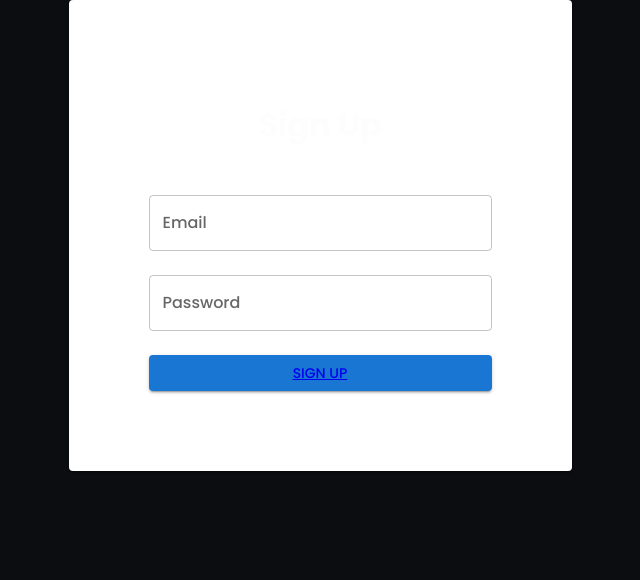
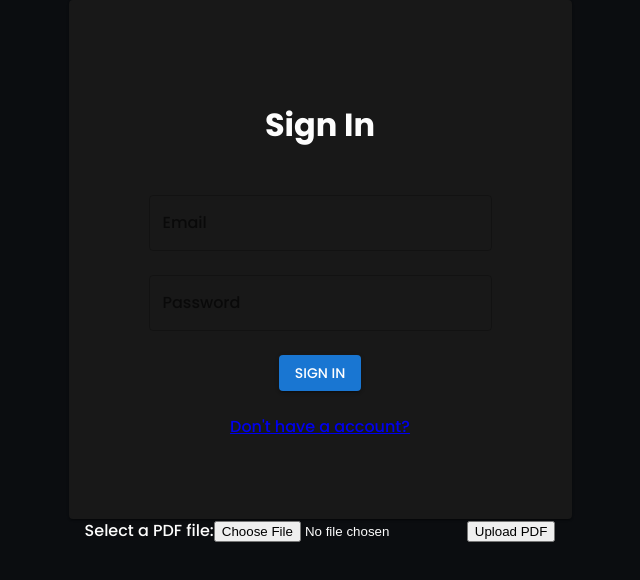
Before and after one commit to Chase272/Expenser, a React (Create React App) app: page / in a window 1280 px wide. Shown: the top 580 px of the page, without its empty margins (320-960 px from the left). Built offline with nearby package versions, Linux system fonts and the light colour scheme.

Commit message:
Add FileUploader component for PDF file upload functionality

```diff
--- /dev/null
+++ b/src/Components/FileUploader.js
@@ -0,0 +1,47 @@
+import React, { useState } from "react";
+
+function FileUploader() {
+  const [selectedFile, setSelectedFile] = useState(null);
+
+  const handleUpload = async (event) => {
+    event.preventDefault(); // Prevent default form submission
+
+    if (!selectedFile) {
+      return alert("Please select a PDF file");
+    }
+
+    // Your Fetch request logic here, using the selectedFile
+    const formData = new FormData();
+    formData.append("pdfFile", selectedFile);
+
+    try {
+      const response = await fetch("/upload-pdf", {
+        method: "POST",
+        headers: {
+          "Content-Type": "multipart/form-data",
+        },
+        body: formData,
+      });
+
+      const data = await response.text();
+      console.log("Success:", data);
+    } catch (error) {
+      console.error("Error:", error);
+    }
+  };
+
+  return (
+    <form onSubmit={handleUpload}>
+      <label htmlFor="fileInput">Select a PDF file:</label>
+      <input
+        type="file"
+        id="fileInput"
+        accept="application/pdf"
+        onChange={(event) => setSelectedFile(event.target.files[0])}
+      />
+      <button type="submit">Upload PDF</button>
+    </form>
+  );
+}
+
+export default FileUploader;
--- a/src/Pages/SignInPage.js
+++ b/src/Pages/SignInPage.js
@@ -1,6 +1,7 @@
-import { Button, Paper, Stack, TextField } from "@mui/material";
+import { Button, Paper, Stack, TextField, Typography } from "@mui/material";
 import React, { useState } from "react";
 import { Link } from "react-router-dom";
+import FileUploader from "../Components/FileUploader";
 
 const SignUpPage = () => {
   const [email, setEmail] = useState("");
@@ -21,9 +22,9 @@ const SignUpPage = () => {
         width: "100%",
       }}
     >
-      <Paper sx={{ padding: 10 }}>
+      <Paper sx={{ padding: 10, backgroundColor: "#181818" }}>
         <Stack gap={3}>
-          <h1>Sign Up</h1>
+          <h1>Sign In</h1>
           <TextField
             type="email"
             label="Email"
@@ -35,12 +36,18 @@ const SignUpPage = () => {
             label="Password"
             value={password}
             onChange={(e) => setPassword(e.target.value)}
-          />
-          <Button variant="contained" color="primary" onClick={handleSignUp}>
-            <Link to="/dashboard/">Sign Up</Link>
-          </Button>
+          />{" "}
+          <Link to="/dashboard/">
+            <Button variant="contained" color="primary" onClick={handleSignUp}>
+              Sign In
+            </Button>
+          </Link>
+          <Typography>
+            <Link>Don't have a account?</Link>
+          </Typography>
         </Stack>
       </Paper>
+      <FileUploader />
     </Stack>
   );
 };
```
